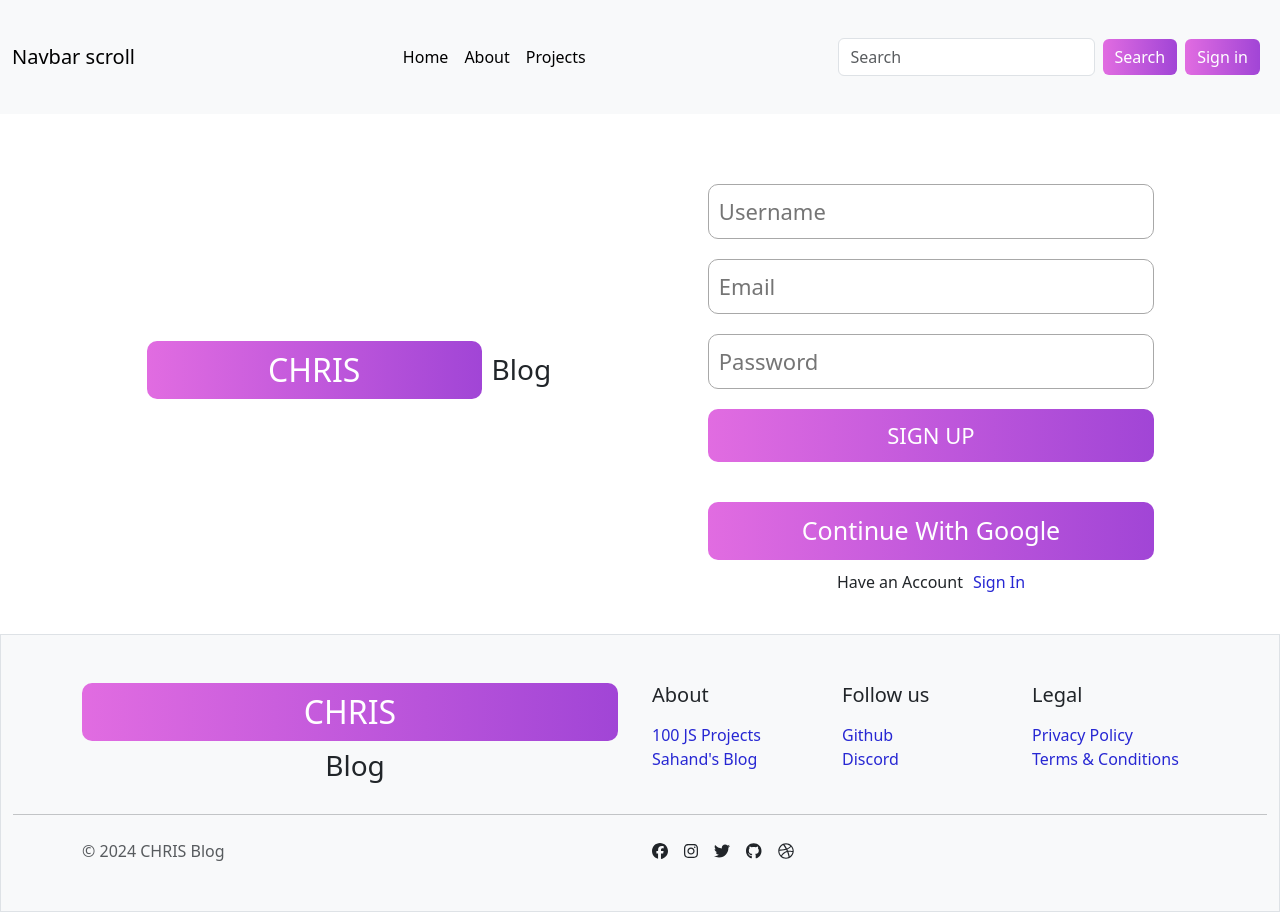
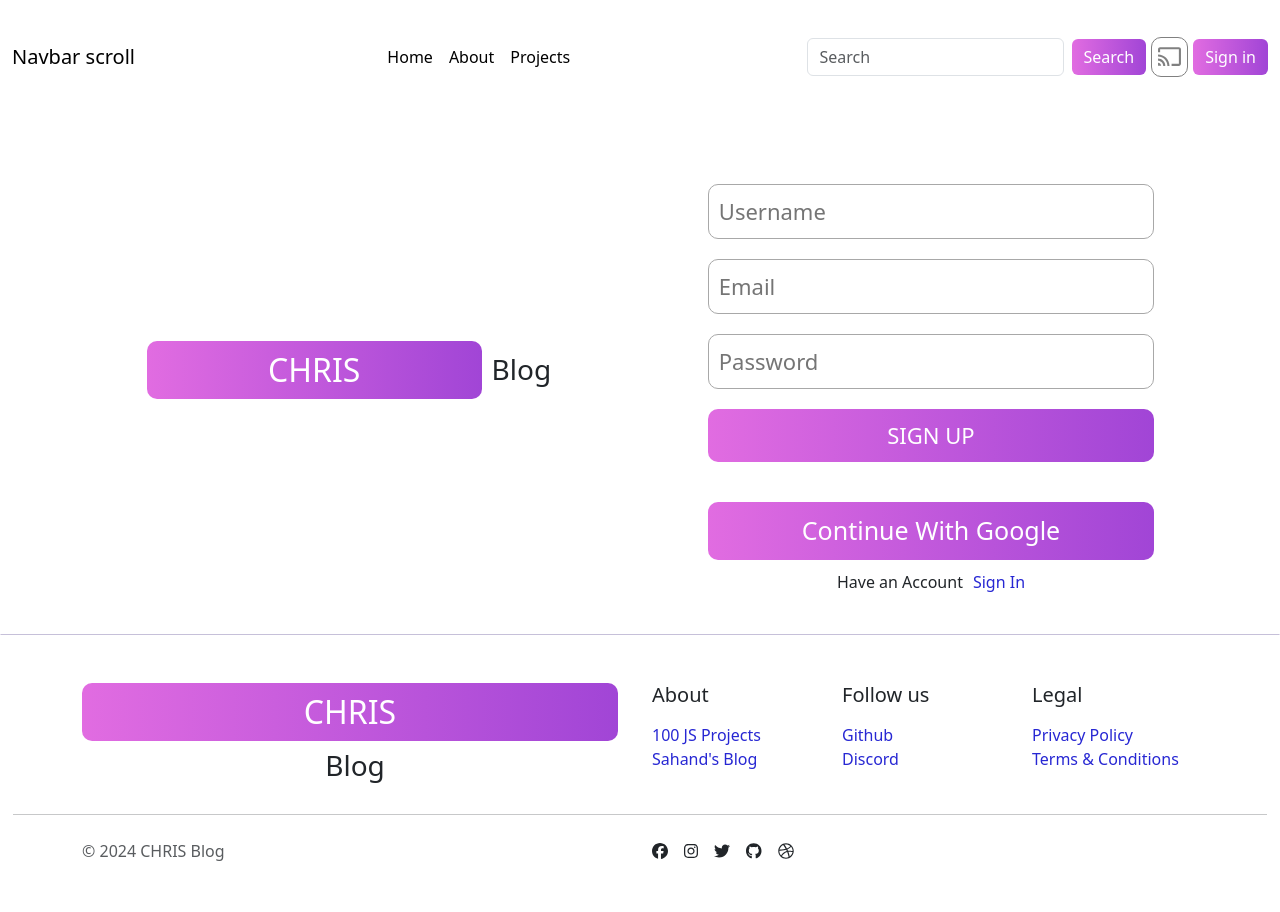
Before and after one commit to osos0/Blog-APP-MERN, a React (Create React App) app in the folder client/: page /signup in a window 1280 px wide. Built offline with nearby package versions, Linux system fonts and the light colour scheme.

Commit message:
add redux of theme styling

```diff
--- a/client/src/components/Footer.js
+++ b/client/src/components/Footer.js
@@ -10,7 +10,7 @@ import { Link } from "react-router-dom";
 
 export default function FooterCom() {
   return (
-    <footer className="container-fluid bg-light border border-t-8 border-teal-500 py-5">
+    <footer className="container-fluid footerBorder border border-t-8 border-teal-500 py-5">
       <div className="container">
         <div className="row">
           <div className="col-lg-6">
--- a/client/src/components/Header.js
+++ b/client/src/components/Header.js
@@ -1,10 +1,18 @@
 import React from "react";
 import { Link } from "react-router-dom";
+import { useSelector, useDispatch } from "react-redux";
+import { ToggleTheme } from "../rtk/Theme/themeSlice";
+import { FontAwesomeIcon } from "@fortawesome/react-fontawesome";
+import { faChromecast } from "@fortawesome/free-brands-svg-icons";
+const Header = () => {
+  const { currentUser } = useSelector((state) => state.user);
 
-const Header = () => {
+  const dispatch = useDispatch();
+
   return (
     <>
-      <nav className="navbar navbar-expand-lg bg-body-tertiary">
+      {/* <nav className="navbar navbar-expand-lg bg-body-tertiary"> */}
+      <nav className="navbar navbar-expand-lg navDark">
         <div className="container-fluid">
           <Link className="navbar-brand" to="/">
             Navbar scroll
@@ -60,13 +68,54 @@ const Header = () => {
                 Search
               </button>
             </form>
-            <div className="p-2">
+            <div className="darkbtn" onClick={() => dispatch(ToggleTheme())}>
+              <FontAwesomeIcon icon={faChromecast} />
+            </div>
+            {currentUser ? (
+              <div className="currentCon">
+                <div className="imgCon">
+                  <img
+                    src={currentUser.rest.profilePicture}
+                    alt={currentUser.rest.name}
+                    className="rounded-circle"
+                  />
+                  {/* {console.log(currentUser)} */}
+                </div>
+                <div className="dropdown">
+                  <button
+                    className="btn btn-secondary dropdown-toggle"
+                    type="button"
+                    data-bs-toggle="dropdown"
+                    aria-expanded="false"
+                  >
+                    Profile
+                  </button>
+                  <ul className="dropdown-menu">
+                    <li>
+                      <div className="dropdown-item" href="#">
+                        {currentUser.rest.email}
+                      </div>
+                    </li>
+                    <li>
+                      <div className="dropdown-item" href="#">
+                        {currentUser.rest.name}
+                      </div>
+                    </li>
+                    <li>
+                      <div className="dropdown-item" href="#">
+                        sign out
+                      </div>
+                    </li>
+                  </ul>
+                </div>
+              </div>
+            ) : (
               <Link to={"/signin"}>
                 <button type="button" className="btn btn-success">
                   Sign in
                 </button>
               </Link>
-            </div>
+            )}
           </div>
         </div>
       </nav>
--- /dev/null
+++ b/client/src/components/themeProvider.js
@@ -0,0 +1,10 @@
+import { useSelector } from "react-redux";
+
+export default function ThemeProvider({ children }) {
+  const { theme } = useSelector((state) => state.theme);
+  return (
+    <>
+      <div className={theme}>{children}</div>
+    </>
+  );
+}
--- a/client/src/index.js
+++ b/client/src/index.js
@@ -5,14 +5,18 @@ import App from "./App";
 import { store, persistor } from "./rtk/store.js";
 
 import { Provider } from "react-redux";
+
 import { PersistGate } from "redux-persist/es/integration/react";
+import ThemeProvider from "./components/themeProvider.js";
 
 const root = ReactDOM.createRoot(document.getElementById("root"));
 root.render(
   <PersistGate persistor={persistor}>
     <Provider store={store}>
       <BrowserRouter>
-        <App />
+        <ThemeProvider>
+          <App />
+        </ThemeProvider>
       </BrowserRouter>
     </Provider>
   </PersistGate>
--- /dev/null
+++ b/client/src/rtk/Theme/themeSlice.js
@@ -0,0 +1,19 @@
+import { createSlice } from "@reduxjs/toolkit";
+
+const initialState = {
+  theme: "light",
+};
+
+const userSlice = createSlice({
+  name: "theme",
+  initialState,
+  reducers: {
+    ToggleTheme: (state, action) => {
+      state.theme = state.theme === "light" ? "dark" : "light";
+    },
+  },
+});
+
+export const { ToggleTheme } = userSlice.actions;
+
+export default userSlice.reducer;
--- a/client/src/rtk/store.js
+++ b/client/src/rtk/store.js
@@ -1,10 +1,12 @@
 import { configureStore, combineReducers } from "@reduxjs/toolkit";
 import userReducer from "../rtk/Slices/userSlice.js";
+import theme from "../rtk/Theme/themeSlice.js";
 import { persistStore, persistReducer } from "redux-persist";
 import storage from "redux-persist/lib/storage";
 
 const rootReducer = combineReducers({
   user: userReducer,
+  theme: theme,
 });
 
 const persistConfig = {
--- a/client/src/styles/_Vars.scss
+++ b/client/src/styles/_Vars.scss
@@ -2,3 +2,4 @@
 $mainGreen: #198754;
 $pink: rgb(225, 108, 225);
 $perpile: rgb(161, 69, 214);
+$gray: rgb(211, 211, 211);
--- a/client/src/styles/_global.scss
+++ b/client/src/styles/_global.scss
@@ -55,7 +55,22 @@ a {
   border-radius: 10px;
   text-align: center;
 }
-
+.dark {
+  background-color: rgb(16, 23, 42);
+  min-height: 100vh;
+  color: $gray !important;
+  min-height: 100vh;
+  .nav-link {
+    color: $gray !important;
+  }
+  a {
+    color: $gray !important;
+  }
+}
+.footerBorder {
+  border: 1px solid transparent !important;
+  border-top: 1px solid rgb(198, 192, 217) !important;
+}
 // .picPrivateProfile {
 //   max-width: 200px;
 // }
--- /dev/null
+++ b/client/src/styles/_header.scss
@@ -0,0 +1,25 @@
+.currentCon {
+  display: flex;
+  justify-content: center;
+  align-items: center;
+  .imgCon {
+    width: 80px;
+    height: 80px;
+
+    img {
+      width: 100%;
+      height: 100%;
+    }
+  }
+}
+
+.darkbtn {
+  border: 1px solid gray;
+  color: gray !important;
+  cursor: pointer;
+  margin: 5px;
+  padding: 0 5px;
+  font-size: 25px;
+  border-radius: 10px;
+  max-width: fit-content;
+}
--- a/client/src/styles/main.scss
+++ b/client/src/styles/main.scss
@@ -1,5 +1,5 @@
 @use "./Vars" as *;
 @use "./global" as *;
-// @use "./Header" as *;
+@use "./header" as *;
 @use "./signup" as *;
 // @use "./profile" as *;
```
